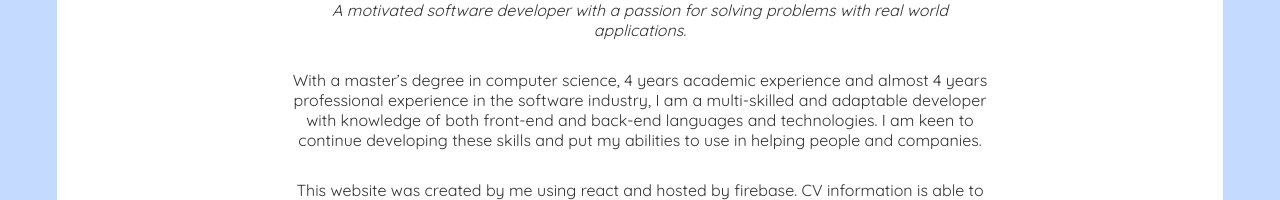
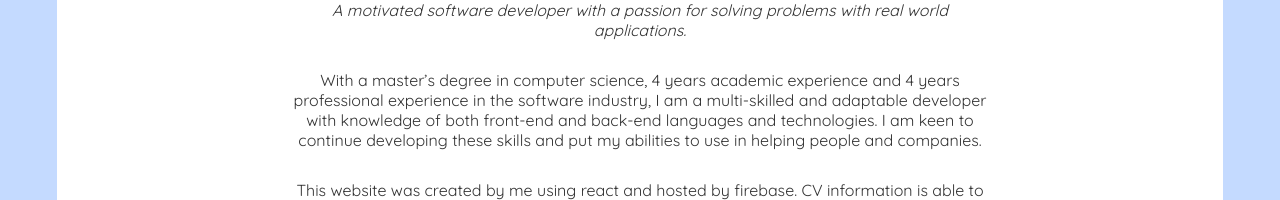
Before and after one commit to dan-turner-djt/React-CV-Website, a React (Create React App) app: page / in a window 1280 px wide. Shown: the part 221-421 px from the top of the page. Built offline with nearby package versions, Linux system fonts and the light colour scheme; no server answers.

Commit message:
update homepage

```diff
--- a/src/Pages/Home/Home.tsx
+++ b/src/Pages/Home/Home.tsx
@@ -11,7 +11,7 @@ const Home = () => {
       <h2 className="page-title">Welcome</h2>
       <div className="content" style={{width: widthToSet}}>
         <p><i>A motivated software developer with a passion for solving problems with real world applications.</i></p>
-        <p>With a master’s degree in computer science, 4 years academic experience and almost 4 years
+        <p>With a master’s degree in computer science, 4 years academic experience and 4 years
           professional experience in the software industry, I am a multi-skilled and adaptable developer
           with knowledge of both front-end and back-end languages and technologies. I am keen to
           continue developing these skills and put my abilities to use in helping people and companies.</p>
```
